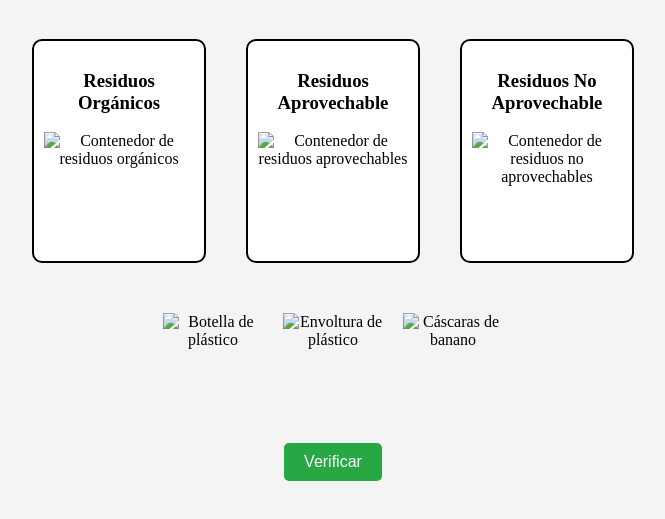
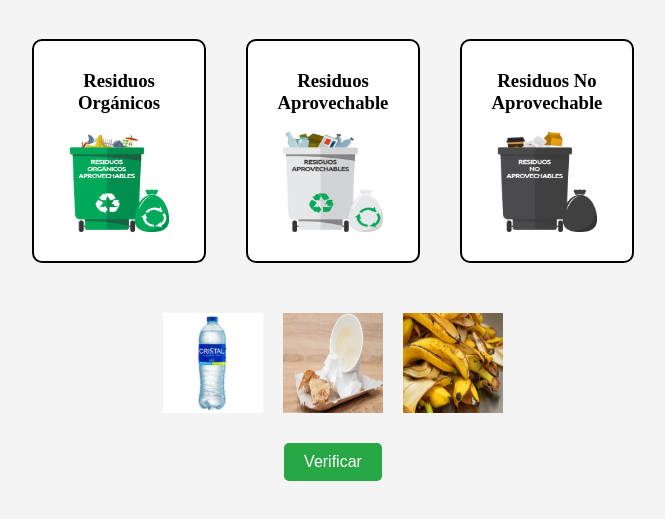
Before and after one commit to ashprograma/juego, a plain HTML site: page root/index.html in a window 1280 px wide. Shown: the part 61-580 px from the top of the page, without its empty margins (307-972 px from the left). Drawn offline with Linux system fonts and the light colour scheme.

Commit message:
cambio apunte img

```diff
--- a/root/index.html
+++ b/root/index.html
@@ -76,21 +76,21 @@
     <section class="game-container">
         <div class="bin" id="organico">
             <h3>Residuos Orgánicos</h3>
-            <img src="imagenes/orgánicos.png" alt="Contenedor de residuos orgánicos">
+            <img src="../imagenes/orgánicos.png" alt="Contenedor de residuos orgánicos">
         </div>
         <div class="bin" id="aprovechable">
             <h3>Residuos Aprovechable</h3>
-            <img src="imagenes/aprovechables.png" alt="Contenedor de residuos aprovechables">
+            <img src="../imagenes/aprovechables.png" alt="Contenedor de residuos aprovechables">
         </div>
         <div class="bin" id="no_aprovechable">
             <h3>Residuos No Aprovechable</h3>
-            <img src="imagenes/no_aprovechables.png" alt="Contenedor de residuos no aprovechables">
+            <img src="../imagenes/no_aprovechables.png" alt="Contenedor de residuos no aprovechables">
         </div>
     </section>
     <section class="item-container">
-        <img class="item" src="imagenes/botella.png" alt="Botella de plástico" id="botella">
-        <img class="item" src="imagenes/envoltura.jpg" alt="Envoltura de plástico" id="envoltura">
-        <img class="item" src="imagenes/banano.jpg" alt="Cáscaras de banano" id="banano">
+        <img class="item" src="../imagenes/botella.png" alt="Botella de plástico" id="botella">
+        <img class="item" src="../imagenes/envoltura.jpg" alt="Envoltura de plástico" id="envoltura">
+        <img class="item" src="../imagenes/banano.jpg" alt="Cáscaras de banano" id="banano">
     </section>
     <button id="verify-btn">Verificar</button>
     <p id="result"></p>
```
